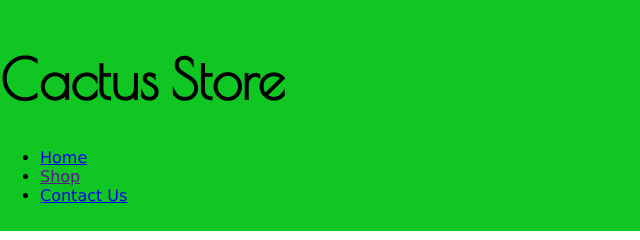
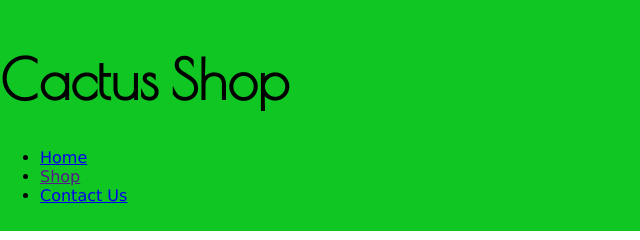
Before and after one commit to Ninnua/Cactus-Shop, a plain HTML site: page index.html in a window 1280 px wide. Shown: the top 240 px of the page, 0-640 px from the left. Drawn offline with nearby package versions, Linux system fonts and the light colour scheme.

Commit message:
Update index.html

```diff
--- a/index.html
+++ b/index.html
@@ -2,7 +2,7 @@
 <html lang="en">
 <head>
 	<meta charset="utf-8">
-	<title>Cactus Store</title>
+	<title>Cactus Shop</title>
 	<link rel="preconnect" href="https://fonts.gstatic.com">
 <link href="https://fonts.googleapis.com/css2?family=Poiret+One&display=swap" rel="stylesheet">
 	<link rel="icon" href="img/cactus-favicon.jpeg">
@@ -11,7 +11,7 @@
 <body>
 	<!-- Header Element -->
 	<header>
-		<h1>Cactus Store</h1>
+		<h1>Cactus Shop</h1>
 		<nav>
 			<ul>
 				<li><a href="index.html">Home</a></li>
```
